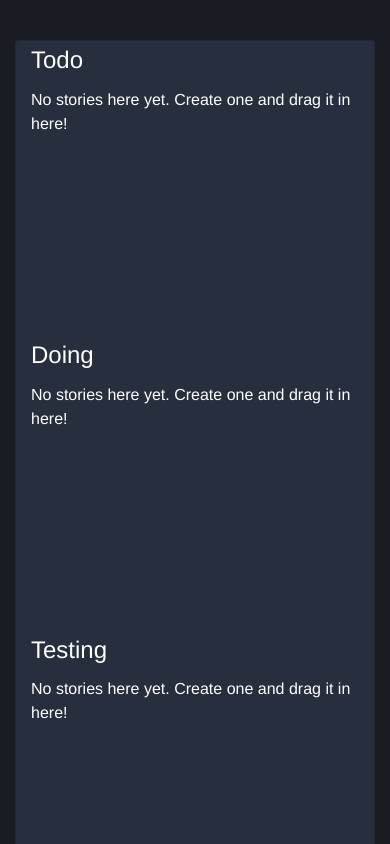
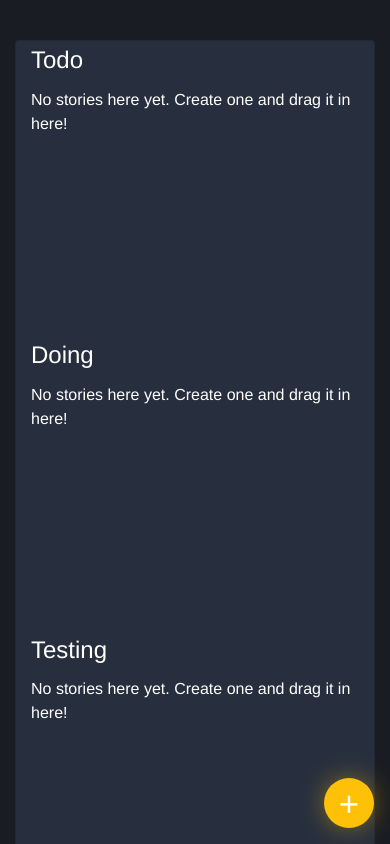
Before and after one commit to Waro1234/FCWA, a Vue app in the folder scrumboard/: page / in a window 390 px wide. Shown: the top 844 px of the page. Built offline with nearby package versions, Linux system fonts and the light colour scheme.

Commit message:
Button style fix

```diff
--- a/scrumboard/src/components/Buttons/FloatingActionButton.vue
+++ b/scrumboard/src/components/Buttons/FloatingActionButton.vue
@@ -31,4 +31,11 @@
     .fab:hover{
         background:#e0a800;
     }
+    @media screen and (max-width: 634px) {
+        .fab{
+            position: fixed;
+            right: 16px;
+            bottom: 16px;
+        }
+    }
 </style>
```
